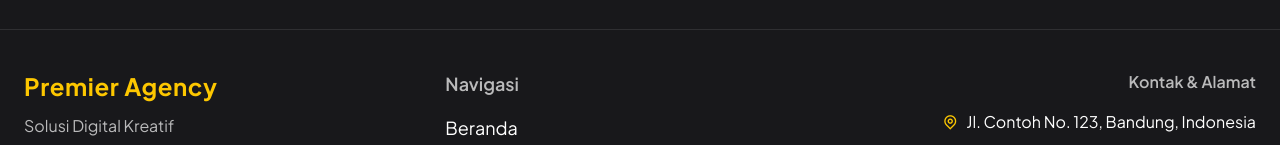
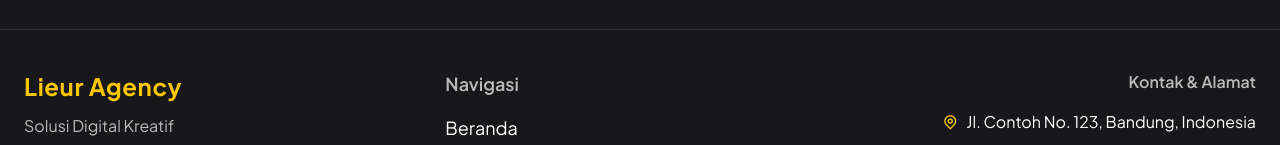
Before and after one commit to zethboy/next-agency, a Next.js app: page / in a window 1280 px wide. Shown: the part 5361-5506 px from the top of the page. Built offline with nearby package versions, Linux system fonts and the light colour scheme.

Commit message:
update footer

```diff
--- a/components/Footer.jsx
+++ b/components/Footer.jsx
@@ -6,48 +6,48 @@ const Footer = () => {
       <div className="max-w-7xl mx-auto px-6 grid grid-cols-1 md:grid-cols-3 gap-8 pb-8">
         {/* Brand & Social */}
         <div className="text-center md:text-left flex flex-col gap-3">
-          <span className="font-bold text-2xl tracking-wide text-yellow-400">Premier Agency</span>
+          <span className="font-bold text-2xl tracking-wide text-yellow-400">Lieur Agency</span>
           <span className="block text-white/70 text-base">Solusi Digital Kreatif</span>
           <div className="flex gap-4 justify-center md:justify-start mt-2">
-            <a href="https://wa.me/6281234567890" target="_blank" rel="noopener" aria-label="WhatsApp" className="hover:text-yellow-400 transition">
-              <i className="ri-whatsapp-line text-2xl"></i>
+            <a href="https://wa.me/6281234567890" target="_blank" rel="noopener noreferrer" aria-label="WhatsApp Lieur Agency" className="hover:text-yellow-400 transition">
+              <i className="ri-whatsapp-line text-2xl" aria-hidden="true"></i>
             </a>
-            <a href="https://instagram.com/lieur.agency" target="_blank" rel="noopener" aria-label="Instagram" className="hover:text-yellow-400 transition">
-              <i className="ri-instagram-line text-2xl"></i>
+            <a href="https://instagram.com/lieur.agency" target="_blank" rel="noopener noreferrer" aria-label="Instagram Lieur Agency" className="hover:text-yellow-400 transition">
+              <i className="ri-instagram-line text-2xl" aria-hidden="true"></i>
             </a>
-            <a href="mailto:info@lieur.agency" aria-label="Email" className="hover:text-yellow-400 transition">
-              <i className="ri-mail-line text-2xl"></i>
+            <a href="mailto:info@lieur.agency" aria-label="Email Lieur Agency" className="hover:text-yellow-400 transition">
+              <i className="ri-mail-line text-2xl" aria-hidden="true"></i>
             </a>
           </div>
         </div>
         {/* Navigation */}
-        <nav className="flex flex-col gap-2 items-center md:items-start text-lg">
+        <nav className="flex flex-col gap-2 items-center md:items-start text-lg" aria-label="Navigasi utama">
           <span className="font-semibold mb-2 text-white/70">Navigasi</span>
-          <a href="#beranda" className="hover:text-yellow-400 transition">Beranda</a>
-          <a href="#tentang-kami" className="hover:text-yellow-400 transition">Tentang Kami</a>
-          <a href="#layanan" className="hover:text-yellow-400 transition">Layanan</a>
-          <a href="#proyek" className="hover:text-yellow-400 transition">Proyek</a>
-          <a href="#faq" className="hover:text-yellow-400 transition">FAQ</a>
-          <a href="#kontak" className="hover:text-yellow-400 transition">Kontak</a>
+          <a href="#beranda" className="hover:text-yellow-400 transition" aria-label="Ke Beranda">Beranda</a>
+          <a href="#tentang-kami" className="hover:text-yellow-400 transition" aria-label="Tentang Kami">Tentang Kami</a>
+          <a href="#layanan" className="hover:text-yellow-400 transition" aria-label="Layanan">Layanan</a>
+          <a href="#proyek" className="hover:text-yellow-400 transition" aria-label="Proyek">Proyek</a>
+          <a href="#faq" className="hover:text-yellow-400 transition" aria-label="FAQ">FAQ</a>
+          <a href="#kontak" className="hover:text-yellow-400 transition" aria-label="Kontak">Kontak</a>
         </nav>
         {/* Address & Info */}
-        <div className="flex flex-col gap-2 items-center md:items-end text-base">
+        <div className="flex flex-col gap-2 items-center md:items-end text-base" aria-label="Kontak dan alamat">
           <span className="font-semibold mb-2 text-white/70">Kontak & Alamat</span>
           <span className="flex items-center gap-2">
-            <i className="ri-map-pin-line text-yellow-400"></i> Jl. Contoh No. 123, Bandung, Indonesia
+            <i className="ri-map-pin-line text-yellow-400" aria-hidden="true"></i> Jl. Contoh No. 123, Bandung, Indonesia
           </span>
           <span className="flex items-center gap-2">
-            <i className="ri-phone-line text-yellow-400"></i> +62 812-3456-7890
+            <i className="ri-phone-line text-yellow-400" aria-hidden="true"></i> <a href="tel:+6281234567890" className="hover:text-yellow-400 transition" aria-label="Telepon Lieur Agency">+62 812-3456-7890</a>
           </span>
           <span className="flex items-center gap-2">
-            <i className="ri-mail-line text-yellow-400"></i> info@lieur.agency
+            <i className="ri-mail-line text-yellow-400" aria-hidden="true"></i> <a href="mailto:info@lieur.agency" className="hover:text-yellow-400 transition" aria-label="Email Lieur Agency">info@lieur.agency</a>
           </span>
           <span className="flex items-center gap-2">
-            <i className="ri-time-line text-yellow-400"></i> Senin - Jumat, 09.00 - 17.00
+            <i className="ri-time-line text-yellow-400" aria-hidden="true"></i> Senin - Jumat, 09.00 - 17.00
           </span>
         </div>
       </div>
-      <div className="max-w-7xl mx-auto px-6 mt-6 text-center text-white/60 text-sm opacity-80">
+      <div className="max-w-7xl mx-auto px-6 mt-6 text-center text-white/60 text-sm opacity-80" aria-label="Copyright">
         &copy; {new Date().getFullYear()} Lieur Agency. All rights reserved.
       </div>
     </footer>
```
